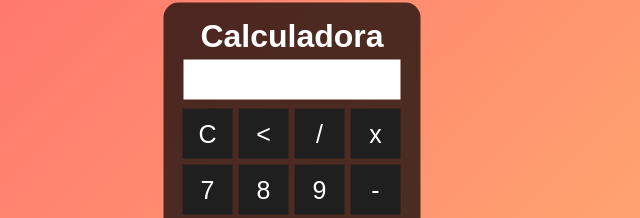
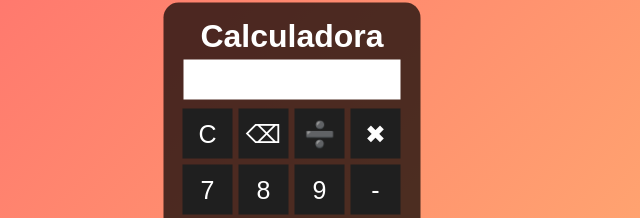
Before and after one commit to marcio-paiva/Calculadora, a plain HTML site: page index.html in a window 1280 px wide. Shown: the part 198-416 px from the top of the page, 348-988 px from the left. Drawn offline with Linux system fonts and the light colour scheme.

Commit message:
troca de botoes

```diff
--- a/index.html
+++ b/index.html
@@ -15,9 +15,9 @@
                 <table>
                     <tr>
                         <td><button onclick="clean()">C</button></td>
-                        <td><button onclick="back()"><</button></td>
-                        <td><button onclick="insert('/')">/</button></td>
-                        <td><button onclick="insert('*')">x</button></td>
+                        <td><button onclick="back()">&#9003;</button></td>
+                        <td><button onclick="insert('/')">&#10135;</button></td>
+                        <td><button onclick="insert('*')">&#10006;</button></td>
                     </tr>
                     <tr>
                         <td><button onclick="insert('7')">7</button></td>
```
